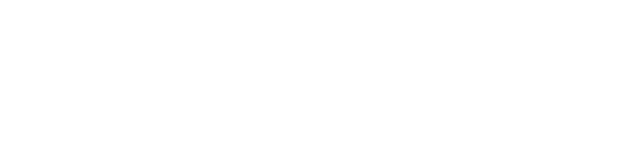
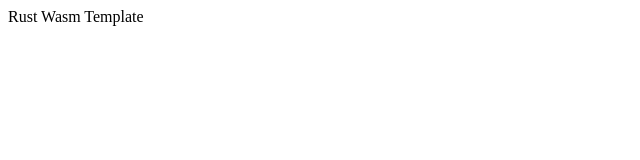
Before and after one commit to basu-dev/RustWasmCalculator, a website built with webpack: page static/index.html in a window 1280 px wide. Shown: the whole page, without its empty margins (0-640 px from the left). Built offline with nearby package versions, Linux system fonts and the light colour scheme.

Commit message:
Boilerplate Started

```diff
--- a/static/index.html
+++ b/static/index.html
@@ -5,6 +5,7 @@
     <title>My Rust + Webpack project!</title>
   </head>
   <body>
+    <div>Rust Wasm Template</div>
     <script src="index.js"></script>
   </body>
 </html>
```
Also changed, not shown: favicon.ico (added), 2 other files.
